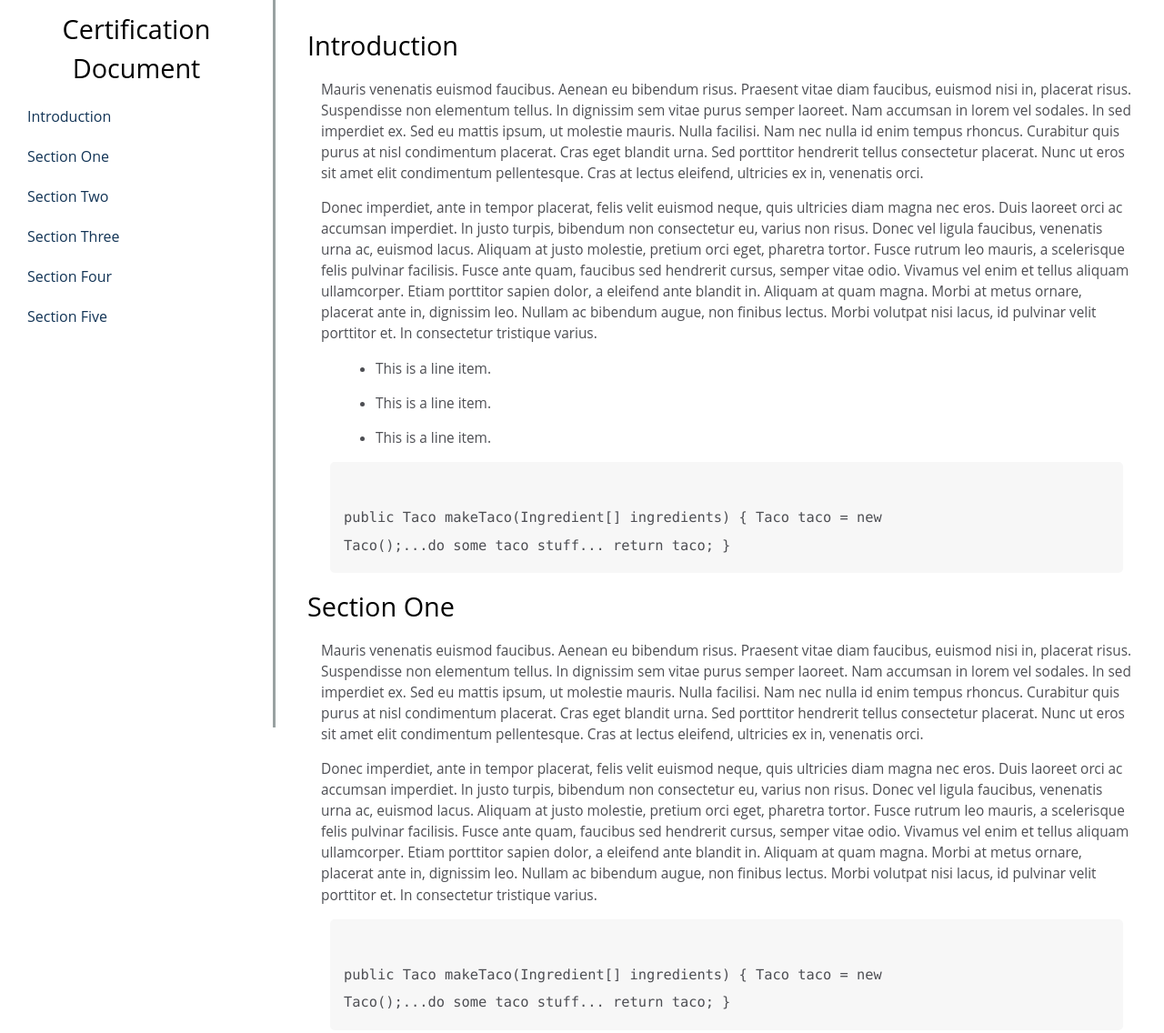
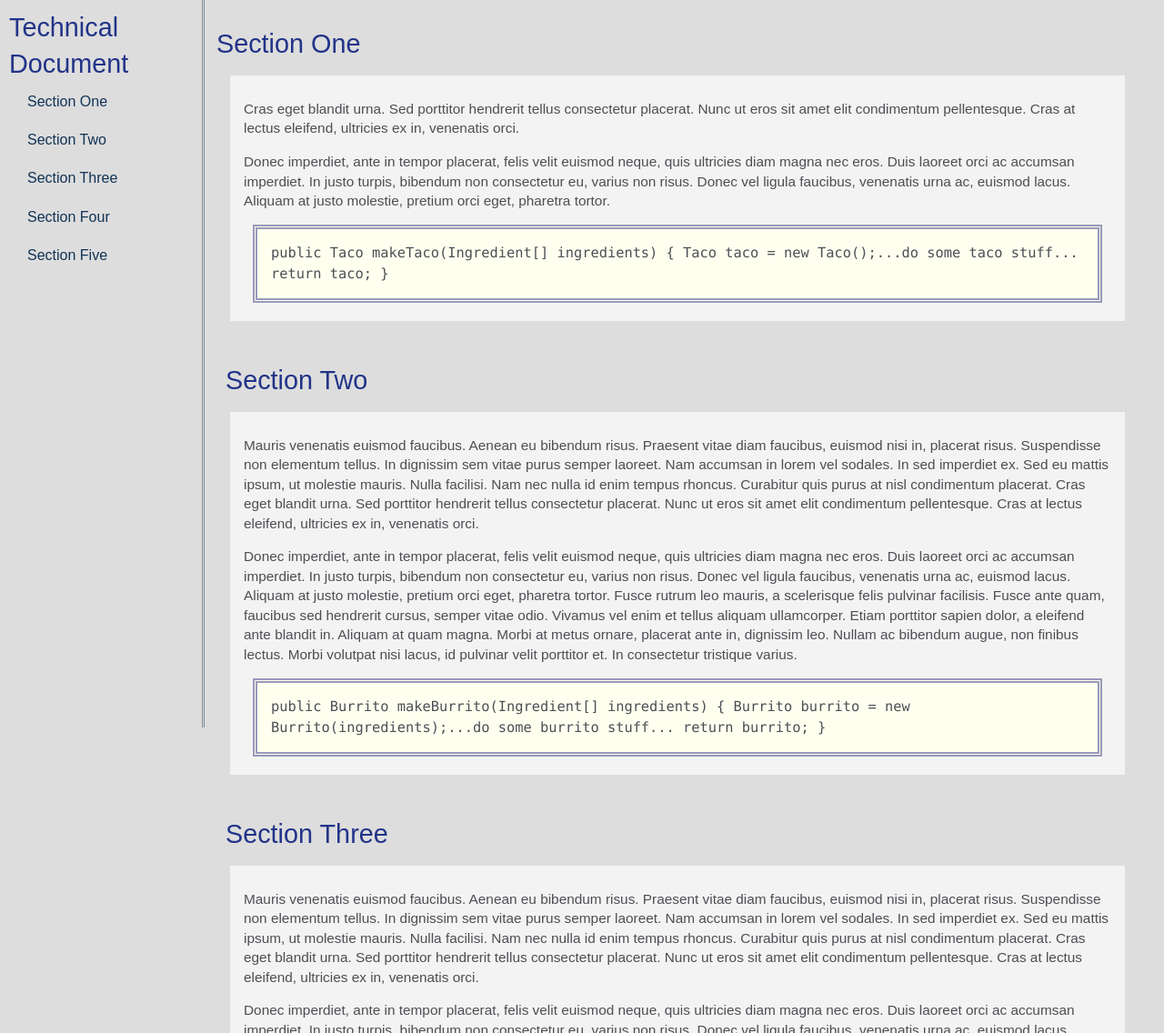
Before and after one commit to clgrogan/ResponsiveWebDesign, a plain HTML site: page Cert03TechnicalDocumentProject/index.html in a window 1280 px wide. Shown: the top 1136 px of the page at 91% size. Drawn offline with Linux system fonts and the light colour scheme.

Commit message:
Refactored Technical Document

```diff
--- a/Cert03TechnicalDocumentProject/index.html
+++ b/Cert03TechnicalDocumentProject/index.html
@@ -1,14 +1,13 @@
 <!DOCTYPE html>
 <html lang="en">
   <head>
-    <title>Responsive Web Design Cert Project 3</title>
+    <title>Cert Project 3 Technical Documentation</title>
     <link rel="stylesheet" href="styles.css" />
     <meta charset="utf-8" />
   </head>
   <body>
     <nav id="navbar">
-      <header>Certification Document</header>
-      <a class="nav-link" href="#introduction">Introduction</a>
+      <header>Technical Document</header>
       <a class="nav-link" href="#section_one">Section One</a>
       <a class="nav-link" href="#section_two">Section Two</a>
       <a class="nav-link" href="#section_three">Section Three</a>
@@ -16,74 +15,20 @@
       <a class="nav-link" href="#section_five">Section Five</a>
     </nav>
     <main id="main-doc">
-      <section class="main-section" id="introduction" id="introduction">
-        <header>Introduction</header>
+      <section class="main-section" id="section_one">
+        <header class="main-header">Section One</header>
         <article>
           <p>
-            Mauris venenatis euismod faucibus. Aenean eu bibendum risus.
-            Praesent vitae diam faucibus, euismod nisi in, placerat risus.
-            Suspendisse non elementum tellus. In dignissim sem vitae purus
-            semper laoreet. Nam accumsan in lorem vel sodales. In sed imperdiet
-            ex. Sed eu mattis ipsum, ut molestie mauris. Nulla facilisi. Nam nec
-            nulla id enim tempus rhoncus. Curabitur quis purus at nisl
-            condimentum placerat. Cras eget blandit urna. Sed porttitor
-            hendrerit tellus consectetur placerat. Nunc ut eros sit amet elit
-            condimentum pellentesque. Cras at lectus eleifend, ultricies ex in,
-            venenatis orci.
+            Cras eget blandit urna. Sed porttitor hendrerit tellus consectetur
+            placerat. Nunc ut eros sit amet elit condimentum pellentesque. Cras
+            at lectus eleifend, ultricies ex in, venenatis orci.
           </p>
           <p>
             Donec imperdiet, ante in tempor placerat, felis velit euismod neque,
             quis ultricies diam magna nec eros. Duis laoreet orci ac accumsan
             imperdiet. In justo turpis, bibendum non consectetur eu, varius non
             risus. Donec vel ligula faucibus, venenatis urna ac, euismod lacus.
-            Aliquam at justo molestie, pretium orci eget, pharetra tortor. Fusce
-            rutrum leo mauris, a scelerisque felis pulvinar facilisis. Fusce
-            ante quam, faucibus sed hendrerit cursus, semper vitae odio. Vivamus
-            vel enim et tellus aliquam ullamcorper. Etiam porttitor sapien
-            dolor, a eleifend ante blandit in. Aliquam at quam magna. Morbi at
-            metus ornare, placerat ante in, dignissim leo. Nullam ac bibendum
-            augue, non finibus lectus. Morbi volutpat nisi lacus, id pulvinar
-            velit porttitor et. In consectetur tristique varius.
-          </p>
-          <ul>
-            <li>This is a line item.</li>
-            <li>This is a line item.</li>
-            <li>This is a line item.</li>
-          </ul>
-          <code>
-            public Taco makeTaco(Ingredient[] ingredients) { Taco taco = new
-            Taco();...do some taco stuff... return taco; }
-          </code>
-        </article>
-      </section>
-      <section class="main-section" id="section_one">
-        <header>Section One</header>
-        <article>
-          <p>
-            Mauris venenatis euismod faucibus. Aenean eu bibendum risus.
-            Praesent vitae diam faucibus, euismod nisi in, placerat risus.
-            Suspendisse non elementum tellus. In dignissim sem vitae purus
-            semper laoreet. Nam accumsan in lorem vel sodales. In sed imperdiet
-            ex. Sed eu mattis ipsum, ut molestie mauris. Nulla facilisi. Nam nec
-            nulla id enim tempus rhoncus. Curabitur quis purus at nisl
-            condimentum placerat. Cras eget blandit urna. Sed porttitor
-            hendrerit tellus consectetur placerat. Nunc ut eros sit amet elit
-            condimentum pellentesque. Cras at lectus eleifend, ultricies ex in,
-            venenatis orci.
-          </p>
-          <p>
-            Donec imperdiet, ante in tempor placerat, felis velit euismod neque,
-            quis ultricies diam magna nec eros. Duis laoreet orci ac accumsan
-            imperdiet. In justo turpis, bibendum non consectetur eu, varius non
-            risus. Donec vel ligula faucibus, venenatis urna ac, euismod lacus.
-            Aliquam at justo molestie, pretium orci eget, pharetra tortor. Fusce
-            rutrum leo mauris, a scelerisque felis pulvinar facilisis. Fusce
-            ante quam, faucibus sed hendrerit cursus, semper vitae odio. Vivamus
-            vel enim et tellus aliquam ullamcorper. Etiam porttitor sapien
-            dolor, a eleifend ante blandit in. Aliquam at quam magna. Morbi at
-            metus ornare, placerat ante in, dignissim leo. Nullam ac bibendum
-            augue, non finibus lectus. Morbi volutpat nisi lacus, id pulvinar
-            velit porttitor et. In consectetur tristique varius.
+            Aliquam at justo molestie, pretium orci eget, pharetra tortor.
           </p>
           <code>
             public Taco makeTaco(Ingredient[] ingredients) { Taco taco = new
@@ -157,8 +102,8 @@
             velit porttitor et. In consectetur tristique varius.
           </p>
           <code>
-            public Taco makeTaco(Ingredient[] ingredients) { Taco taco = new
-            Taco();...do some taco stuff... return taco; }
+            private Taco makeTaco(Ingredient[] ingredients) { Taco taco = new
+            Taco();...do some private taco stuff... return taco; }
           </code>
         </article>
       </section>
@@ -217,6 +162,8 @@
             <li>This is a line item.</li>
             <li>This is a line item.</li>
             <li>This is a line item.</li>
+            <li>This is a line item.</li>
+            <li>This is a line item.</li>
           </ul>
           <p>
             Donec imperdiet, ante in tempor placerat, felis velit euismod neque,
--- a/Cert03TechnicalDocumentProject/styles.css
+++ b/Cert03TechnicalDocumentProject/styles.css
@@ -1,37 +1,28 @@
-html,
-body {
-  min-width: 290px;
-  color: #4d4e53;
-  background-color: #ffffff;
-  font-family: 'Open Sans', Arial, sans-serif;
-  line-height: 1.5;
+html, body {
+  min-width: 300px;
+  color: #445;
+  background-color: #ddd;
+  font-family: sans-serif;
+  line-height: 1.4;
 }
-
-#navbar {
-  position: fixed;
-  min-width: 290px;
-  top: 0px;
-  left: 0px;
-  width: 300px;
-  height: 100%;
-  border-right: solid;
-  border-color: rgba(0, 22, 22, 0.4);
-}
-
 header {
-  color: black;
-  margin: 10px;
-  text-align: center;
+  color: #223388;
+  margin: 10px auto auto 10px;
   font-size: 1.8em;
   font-weight: thin;
 }
 
-#main-doc header {
-  text-align: left;
-  margin: 0px;
+#navbar {
+  width: 20%;
+  max-width: 200px;
+  height: 100%;
+  min-width: 222px;
+  border-right: double 3px #12345678;
+  position: fixed;
+  top: 0px;
+  left: 0px;
 }
-
-#navbar a {
+.nav-link {
   display: block;
   padding: 10px 30px;
   color: #123456;
@@ -40,73 +31,61 @@ header {
 }
 
 #main-doc {
-  position: absolute;
-  margin-left: 310px;
+  margin-left: 210px;
   padding: 20px;
-  margin-bottom: 110px;
+}
+section {
+  padding-top: 20px;
+}
+section:nth-of-type(1){
+  padding: 0;}
+.main-header {
+  text-align: left;
+  margin: 0px;
 }
 
-section article {
+article {
   color: #4d4e53;
+  background-color: #ffffffaa;
   margin: 15px;
+  padding:10px 15px;
   font-size: 0.96em;
 }
-
-section li {
-  margin: 15px 0px 0px 20px;
+code {
+  display: block;
+  position: relative;
+  background-color: ivory;
+  padding: 15px;
+  margin: 10px;
+  font-family: consolas;
+  text-align: left;
+  line-height: 1.5;
+  border: double 5px #99b;
 }
 
-code {
-  font-family: consolas;
-  display: block;
-  text-align: left;
-  white-space: pre-line;
-  position: relative;
-  word-break: normal;
-  word-wrap: normal;
-  line-height: 2;
-  background-color: #f7f7f7;
-  padding: 15px;
-  margin: 10px;
-  border-radius: 5px;
-}
-
-@media only screen and (max-width: 815px) {
+@media only screen and (max-width: 600px) {
   /* For mobile phones: */
 
   #navbar {
     display:flex;
     flex-wrap: wrap;
-    background-color: white;
+    justify-content: space-between;
+    background-color: #ccc;
     position: absolute;
     top: 0;
     padding: 0;
-    margin: 0;
+    margin: 10px none 5px none;
     width: 100%;
-    max-height: 275px;
+    max-width: 100%;
+    min-width: 250px;
+    max-height: 155px;
     border: none;
     z-index: 1;
-    border-bottom: 2px solid;
   }
 
   #main-doc {
     position: relative;
     margin-left: 0px;
-    margin-top: 270px;
+    margin-top: 155px;
   }
 }
-
-@media only screen and (max-width: 400px) {
-  #main-doc {
-    margin-left: -10px;
-  }
-
-  code {
-    margin-left: -20px;
-    width: 100%;
-    padding: 15px;
-    padding-left: 10px;
-    padding-right: 45px;
-    min-width: 233px;
-  }
-}
--- a/Cert05Portfolio/styles.css
+++ b/Cert05Portfolio/styles.css
@@ -1,86 +1,18 @@
 :root {
   --logo-color: rgb(147,127,111);
 }
-html,
-body {
-  min-width: 290px;
-  color: #4d4e53;
-  background-color: #ffffff;
-  font-family: 'Open Sans', Arial, sans-serif;
-  line-height: 1.5;
+.welcome-section {
+  height: 100vh;
+}
+#navbar{
+  position: fixed;
+  top:0px;
 }
 
-
-#header {
-  display:flex;
-  flex-direction: row;
-  flex-wrap:nowrap;
-  justify-content: space-between;
-  color: black;
-  margin: 10px;
-  text-align: right;
-}
-#header-img{
-  height: 45px;
-}
-#brand{
-  display:flex;
-  gap: 20px;
-}
-
-.heading-title{
-  display: none;
-  }
-
-#nav-bar {
-  display:grid;
-  grid-template-columns: repeat(3,1fr);
-  min-width: 290px;
-  position: fixed;
-  top: 0px;
-  right: 0;
-}
-
-
-#nav-bar a {
-  padding: 10px 30px;
-  color: #123456;
-  text-decoration: none;
-  cursor: pointer;
-}
-
-
-section article {
-  color: #4d4e53;
-  margin: 15px;
-  font-size: 0.96em;
-}
+/* Mobile first, genius */
 @media only screen and (min-width: 815px) {
-  /* For mobile phones: */
-#header-img{
-  height: 60px;
-}
-  .heading-title{
+  /* Moderately sized devices + */
+  .info1{
     font-size:1.7rem;
-    color: var(--logo-color);
-    padding: 0;
-    margin: auto;
-    display: inline;
   }
 }
-@media only screen and (min-width: 1000px) {
-  /* For Larger Devices */
-
-
-  .heading-title{
-    font-size:1.7rem;
-    color: var(--logo-color);
-    padding: 0;
-    margin: auto;
-    display: inline;
-  }
-
-  #header {
-    font-size: 1.5rem;
-  }
-}
```
Also changed, not shown: Cert05Portfolio/index.html (+40 -8 lines), Cert05Portfolio/resources/CurtGroganPortfolio.png (added), Cert05Portfolio/resources/SnakesAlivePewterTransparent.png (deleted), 3 other files.
